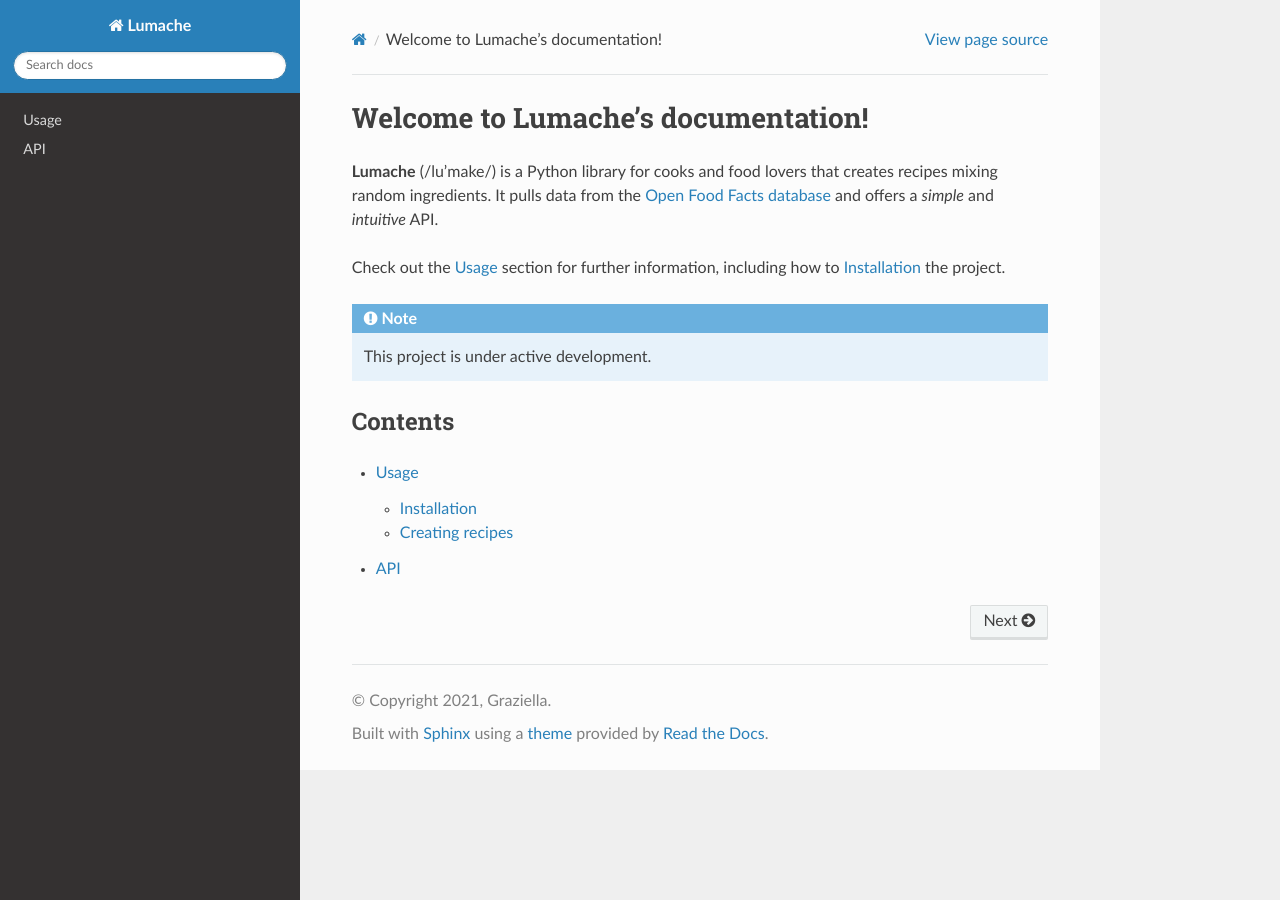
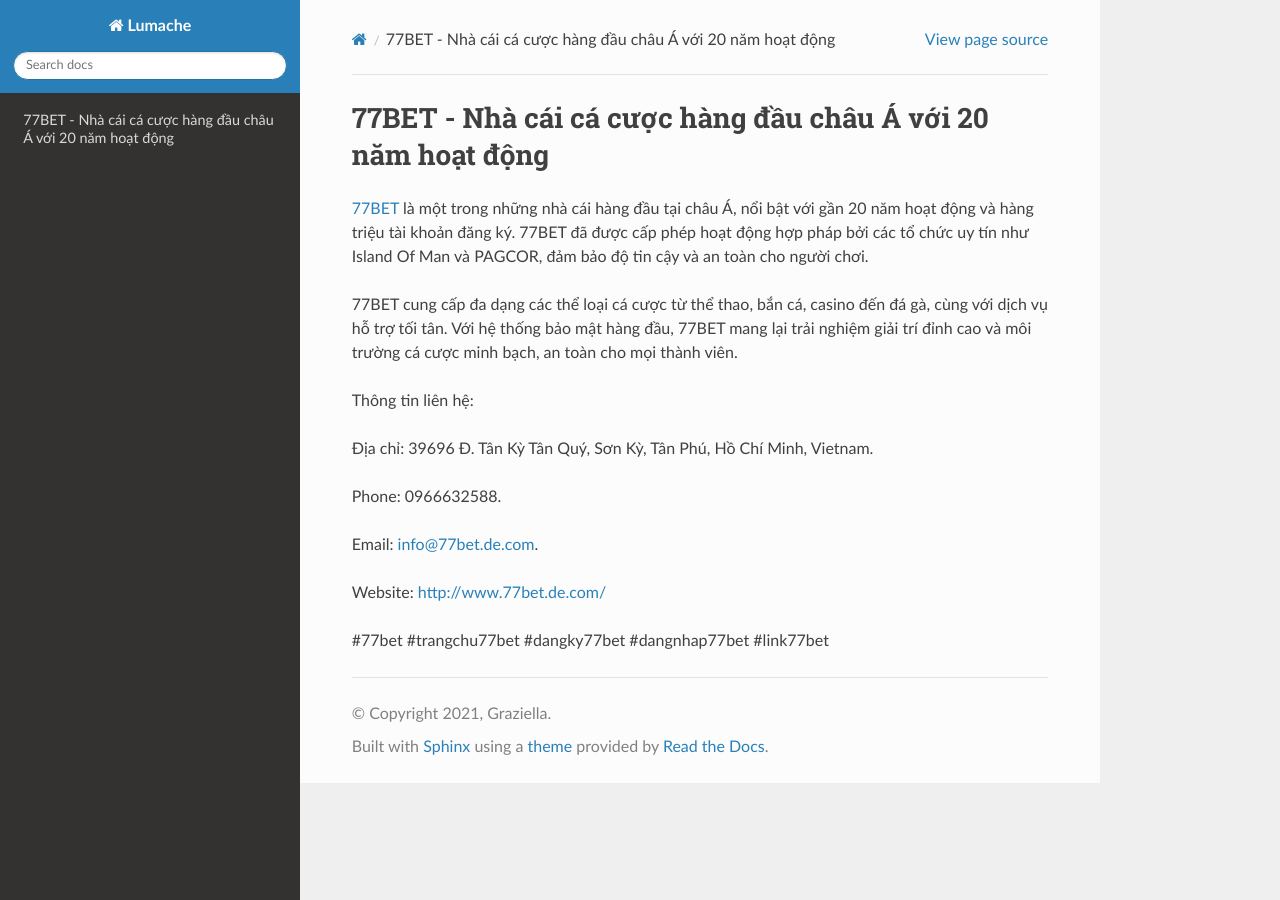
Before and after one commit to JonsCalicut123/77betdecom, a Sphinx documentation site: the page built from docs/source/index.rst, in a window 1280 px wide. Built offline with Sphinx 7.4.7 and the Read the Docs theme 3.1.0, drawn with Linux system fonts in a browser that asks for light colours.

Commit message:
Update index.rst

```diff
--- a/docs/source/index.rst
+++ b/docs/source/index.rst
@@ -1,22 +1,18 @@
-Welcome to Lumache's documentation!
+77BET - Nhà cái cá cược hàng đầu châu Á với 20 năm hoạt động
 ===================================
 
-**Lumache** (/lu'make/) is a Python library for cooks and food lovers
-that creates recipes mixing random ingredients.
-It pulls data from the `Open Food Facts database <https://world.openfoodfacts.org/>`_
-and offers a *simple* and *intuitive* API.
+`77BET <http://www.77bet.de.com/>`_ là một trong những nhà cái hàng đầu tại châu Á, nổi bật với gần 20 năm hoạt động và hàng triệu tài khoản đăng ký. 77BET đã được cấp phép hoạt động hợp pháp bởi các tổ chức uy tín như Island Of Man và PAGCOR, đảm bảo độ tin cậy và an toàn cho người chơi.
 
-Check out the :doc:`usage` section for further information, including
-how to :ref:`installation` the project.
+77BET cung cấp đa dạng các thể loại cá cược từ thể thao, bắn cá, casino đến đá gà, cùng với dịch vụ hỗ trợ tối tân. Với hệ thống bảo mật hàng đầu, 77BET mang lại trải nghiệm giải trí đỉnh cao và môi trường cá cược minh bạch, an toàn cho mọi thành viên.
 
-.. note::
+Thông tin liên hệ:
 
-   This project is under active development.
+Địa chỉ: 39696 Đ. Tân Kỳ Tân Quý, Sơn Kỳ, Tân Phú, Hồ Chí Minh, Vietnam.
 
-Contents
---------
+Phone: 0966632588.
 
-.. toctree::
+Email: info@77bet.de.com.
 
-   usage
-   api
+Website: http://www.77bet.de.com/
+
+#77bet #trangchu77bet #dangky77bet #dangnhap77bet #link77bet
```
